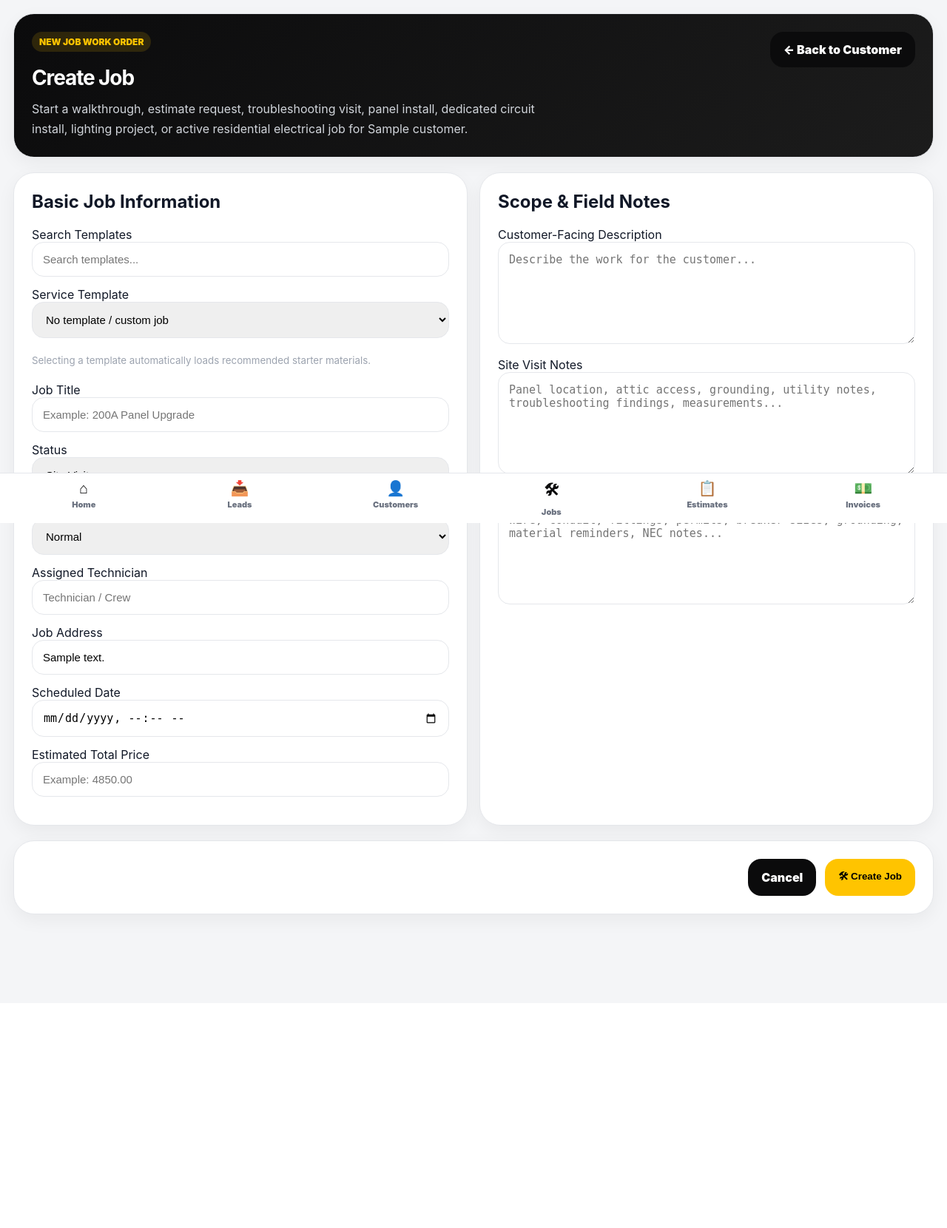
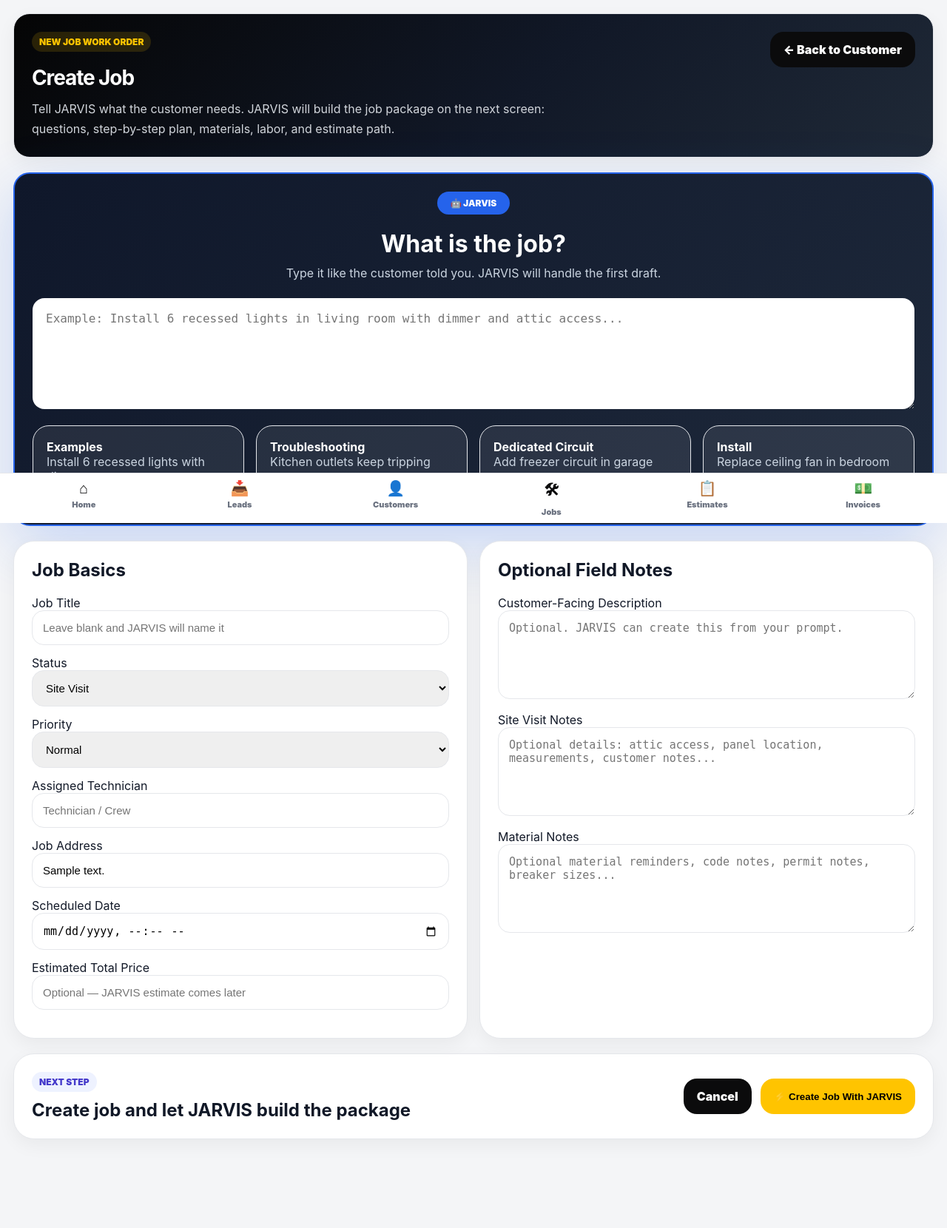
Before and after one commit to jaredveatch/JCVPowerSolutions, a Django app: template core/templates/create_job.html in a window 1280 px wide. Shown: the part 93-1753 px from the top of the page at 74% size. Before the commit the page ends 1349 px from the top, so only its background shows below. Run offline with Django 5.2, Linux system fonts and the light colour scheme; the template is opened without the code that fills it: most values are stand-ins (such as "Sample title", 1, 10 or a date in 2020).

Commit message:
Convert create job flow to JARVIS-first workflow

```diff
--- a/core/templates/create_job.html
+++ b/core/templates/create_job.html
@@ -4,75 +4,36 @@
 
 <div class="card"
      style="
-        background:linear-gradient(
-            135deg,
-            #0b0b0c 0%,
-            #1c1c1c 100%
-        );
+        background:linear-gradient(135deg,#050505 0%,#111827 55%,#1f2937 100%);
         color:white;
+        border-radius:22px;
      ">
 
-    <div style="
-        display:flex;
-        justify-content:space-between;
-        align-items:flex-start;
-        gap:20px;
-        flex-wrap:wrap;
-    ">
+    <div style="display:flex; justify-content:space-between; align-items:flex-start; gap:20px; flex-wrap:wrap;">
 
         <div>
-
             <div class="badge"
-                 style="
-                    background:rgba(255,196,0,.14);
-                    color:var(--gold);
-                    margin-bottom:18px;
-                 ">
-
+                 style="background:rgba(255,196,0,.14); color:var(--gold); margin-bottom:18px;">
                 NEW JOB WORK ORDER
-
             </div>
 
-            <h1 class="section-title"
-                style="
-                    color:white;
-                    margin-bottom:12px;
-                ">
-
+            <h1 class="section-title" style="color:white; margin-bottom:12px;">
                 Create Job
-
             </h1>
 
-            <p style="
-                color:#d1d5db;
-                margin:0;
-                line-height:1.7;
-                max-width:700px;
-            ">
-
-                Start a walkthrough, estimate request,
-                troubleshooting visit, panel install,
-                dedicated circuit install, lighting project,
-                or active residential electrical job
-                for {{ customer.name }}.
-
+            <p style="color:#d1d5db; margin:0; line-height:1.7; max-width:760px;">
+                Tell JARVIS what the customer needs. JARVIS will build the job package on the next screen:
+                questions, step-by-step plan, materials, labor, and estimate path.
             </p>
-
         </div>
 
         <div>
-
-            <a class="btn"
-               href="/customers/{{ customer.id }}/">
-
+            <a class="btn" href="/customers/{{ customer.id }}/">
                 ← Back to Customer
-
             </a>
-
         </div>
 
     </div>
-
 </div>
 
 
@@ -80,133 +41,105 @@
 
     {% csrf_token %}
 
+    <div class="card"
+         style="
+            background:linear-gradient(135deg,#0f172a,#1e293b);
+            color:white;
+            border:2px solid #2563eb;
+            border-radius:22px;
+            box-shadow:0 25px 80px rgba(37,99,235,.22);
+         ">
+
+        <div style="text-align:center; margin-bottom:24px;">
+            <div class="badge" style="background:#2563eb; color:white; padding:8px 18px;">
+                🤖 JARVIS
+            </div>
+
+            <h1 style="margin:20px 0 10px; color:white;">
+                What is the job?
+            </h1>
+
+            <p style="color:#cbd5e1; margin:0;">
+                Type it like the customer told you. JARVIS will handle the first draft.
+            </p>
+        </div>
+
+        <textarea
+            name="jarvis_prompt"
+            rows="6"
+            placeholder="Example: Install 6 recessed lights in living room with dimmer and attic access..."
+            style="
+                width:100%;
+                border:none;
+                border-radius:16px;
+                padding:18px;
+                font-size:16px;
+                margin-bottom:18px;
+            "
+            required></textarea>
+
+        <div class="grid grid-4">
+            <div class="list-card" style="background:rgba(255,255,255,.08); color:white;">
+                <strong>Examples</strong>
+                <p style="color:#cbd5e1; margin-bottom:0;">Install 6 recessed lights with dimmer</p>
+            </div>
+
+            <div class="list-card" style="background:rgba(255,255,255,.08); color:white;">
+                <strong>Troubleshooting</strong>
+                <p style="color:#cbd5e1; margin-bottom:0;">Kitchen outlets keep tripping</p>
+            </div>
+
+            <div class="list-card" style="background:rgba(255,255,255,.08); color:white;">
+                <strong>Dedicated Circuit</strong>
+                <p style="color:#cbd5e1; margin-bottom:0;">Add freezer circuit in garage</p>
+            </div>
+
+            <div class="list-card" style="background:rgba(255,255,255,.08); color:white;">
+                <strong>Install</strong>
+                <p style="color:#cbd5e1; margin-bottom:0;">Replace ceiling fan in bedroom</p>
+            </div>
+        </div>
+
+    </div>
+
+
     <div class="grid grid-2">
 
-        <!-- LEFT COLUMN -->
         <div class="card">
-
             <h2 style="margin-top:0;">
-                Basic Job Information
+                Job Basics
             </h2>
 
-            <!-- SEARCH -->
-            <label>
-                Search Templates
-            </label>
-
-            <input
-                type="text"
-                id="templateSearch"
-                placeholder="Search templates..."
-                onkeyup="filterTemplates()"
-            >
-
-            <!-- TEMPLATE -->
-            <label>
-                Service Template
-            </label>
-
-            <select name="template"
-                    id="templateSelect">
-
-                <option value="">
-                    No template / custom job
-                </option>
-
-                {% for group in template_groups %}
-
-                    <optgroup label="{{ group.category }}">
-
-                        {% for template in group.templates %}
-
-                            <option value="{{ template.id }}">
-
-                                {{ template.icon }}
-                                {{ template.name }}
-
-                            </option>
-
-                        {% endfor %}
-
-                    </optgroup>
-
-                {% endfor %}
-
-            </select>
-
-            <small style="
-                color:#9ca3af;
-                display:block;
-                margin-top:8px;
-                margin-bottom:22px;
-            ">
-
-                Selecting a template automatically
-                loads recommended starter materials.
-
-            </small>
-
-            <!-- TITLE -->
             <label>
                 Job Title
             </label>
 
             <input type="text"
                    name="title"
-                   placeholder="Example: 200A Panel Upgrade">
+                   placeholder="Leave blank and JARVIS will name it">
 
-            <!-- STATUS -->
             <label>
                 Status
             </label>
 
             <select name="status">
-
-                <option value="site_visit">
-                    Site Visit
-                </option>
-
-                <option value="estimate_needed">
-                    Estimate Needed
-                </option>
-
-                <option value="scheduled">
-                    Scheduled
-                </option>
-
-                <option value="in_progress">
-                    In Progress
-                </option>
-
+                <option value="site_visit" selected>Site Visit</option>
+                <option value="estimate_needed">Estimate Needed</option>
+                <option value="scheduled">Scheduled</option>
+                <option value="in_progress">In Progress</option>
             </select>
 
-            <!-- PRIORITY -->
             <label>
                 Priority
             </label>
 
             <select name="priority">
-
-                <option value="low">
-                    Low
-                </option>
-
-                <option value="normal"
-                        selected>
-                    Normal
-                </option>
-
-                <option value="high">
-                    High
-                </option>
-
-                <option value="urgent">
-                    Urgent
-                </option>
-
+                <option value="low">Low</option>
+                <option value="normal" selected>Normal</option>
+                <option value="high">High</option>
+                <option value="urgent">Urgent</option>
             </select>
 
-            <!-- ASSIGNED -->
             <label>
                 Assigned Technician
             </label>
@@ -215,7 +148,6 @@
                    name="assigned_to"
                    placeholder="Technician / Crew">
 
-            <!-- ADDRESS -->
             <label>
                 Job Address
             </label>
@@ -224,7 +156,6 @@
                    name="job_address"
                    value="{{ customer.address }}">
 
-            <!-- DATE -->
             <label>
                 Scheduled Date
             </label>
@@ -232,7 +163,6 @@
             <input type="datetime-local"
                    name="scheduled_date">
 
-            <!-- PRICE -->
             <label>
                 Estimated Total Price
             </label>
@@ -240,73 +170,63 @@
             <input type="number"
                    step="0.01"
                    name="estimated_total_price"
-                   placeholder="Example: 4850.00">
-
+                   placeholder="Optional — JARVIS estimate comes later">
         </div>
 
 
-        <!-- RIGHT COLUMN -->
         <div class="card">
-
             <h2 style="margin-top:0;">
-                Scope & Field Notes
+                Optional Field Notes
             </h2>
 
-            <!-- DESCRIPTION -->
             <label>
                 Customer-Facing Description
             </label>
 
             <textarea name="description"
-                      rows="6"
-                      placeholder="Describe the work for the customer..."></textarea>
+                      rows="5"
+                      placeholder="Optional. JARVIS can create this from your prompt."></textarea>
 
-            <!-- SITE NOTES -->
             <label>
                 Site Visit Notes
             </label>
 
             <textarea name="site_notes"
-                      rows="6"
-                      placeholder="Panel location, attic access, grounding, utility notes, troubleshooting findings, measurements..."></textarea>
+                      rows="5"
+                      placeholder="Optional details: attic access, panel location, measurements, customer notes..."></textarea>
 
-            <!-- MATERIAL NOTES -->
             <label>
                 Material Notes
             </label>
 
             <textarea name="material_notes"
-                      rows="6"
-                      placeholder="Wire, conduit, fittings, permits, breaker sizes, grounding, material reminders, NEC notes..."></textarea>
-
+                      rows="5"
+                      placeholder="Optional material reminders, code notes, permit notes, breaker sizes..."></textarea>
         </div>
 
     </div>
 
 
-    <!-- BUTTONS -->
     <div class="card">
 
-        <div style="
-            display:flex;
-            justify-content:flex-end;
-            gap:12px;
-            flex-wrap:wrap;
-        ">
+        <div style="display:flex; justify-content:space-between; align-items:center; gap:12px; flex-wrap:wrap;">
 
-            <a class="btn"
-               href="/customers/{{ customer.id }}/">
+            <div>
+                <div class="badge">NEXT STEP</div>
+                <h2 style="margin:10px 0 0;">
+                    Create job and let JARVIS build the package
+                </h2>
+            </div>
 
-                Cancel
+            <div style="display:flex; gap:12px; flex-wrap:wrap;">
+                <a class="btn" href="/customers/{{ customer.id }}/">
+                    Cancel
+                </a>
 
-            </a>
-
-            <button class="btn btn-gold"
-                    type="submit">
-
-                🛠 Create Job
-
-            </button>
+                <button class="btn btn-gold" type="submit">
+                    ⚡ Create Job With JARVIS
+                </button>
+            </div>
 
         </div>
 
@@ -314,39 +234,4 @@
 
 </form>
 
-
-<!-- TEMPLATE SEARCH FILTER -->
-<script>
-
-function filterTemplates() {
-
-    const search = document
-        .getElementById("templateSearch")
-        .value
-        .toLowerCase();
-
-    const select = document.getElementById("templateSelect");
-
-    const options = select.querySelectorAll("option");
-
-    options.forEach(option => {
-
-        const text = option.textContent.toLowerCase();
-
-        if (option.value === "") {
-
-            option.hidden = false;
-
-        } else {
-
-            option.hidden = !text.includes(search);
-
-        }
-
-    });
-
-}
-
-</script>
-
 {% endblock %}
```
Also changed, not shown: core/job_views.py (+49 -61 lines).
